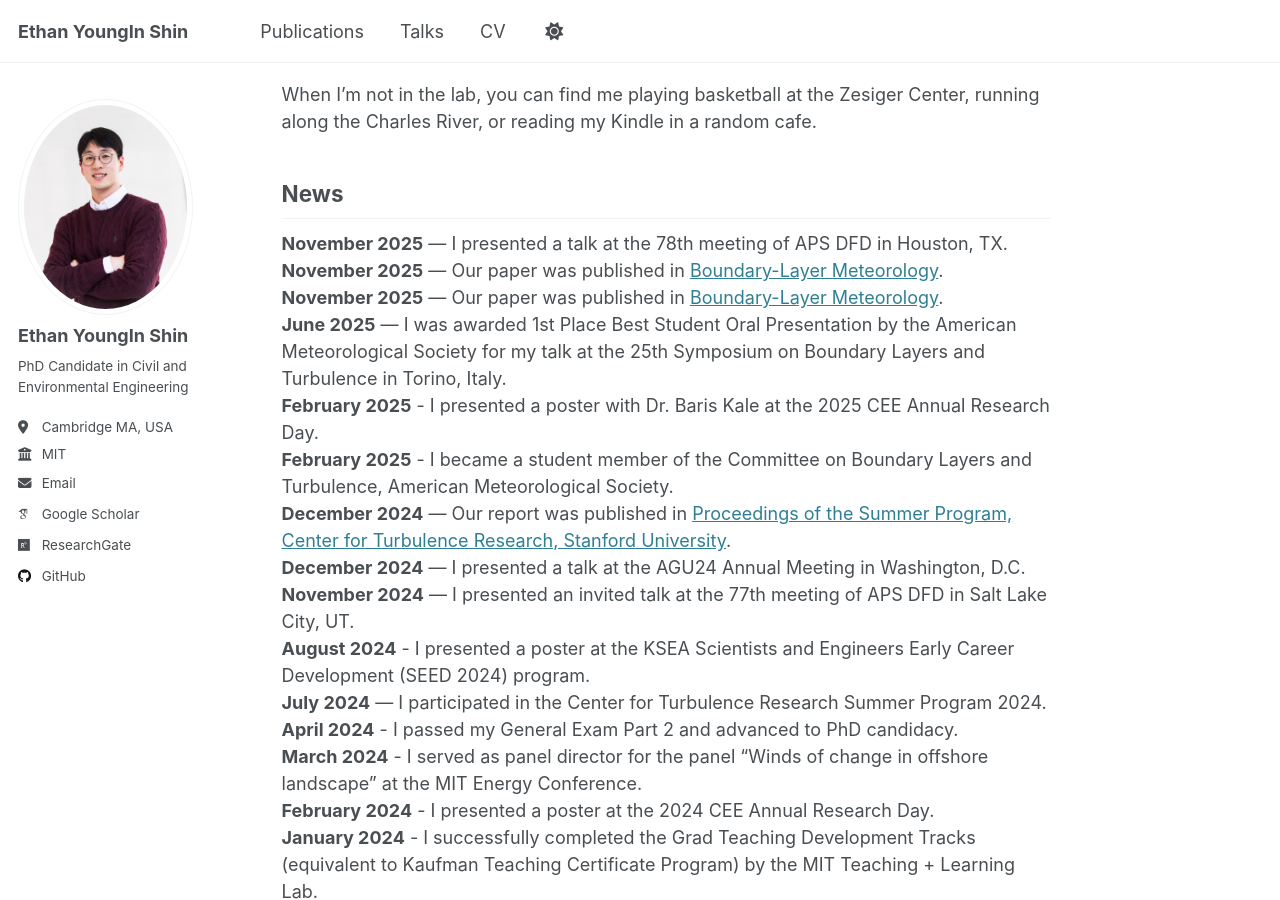
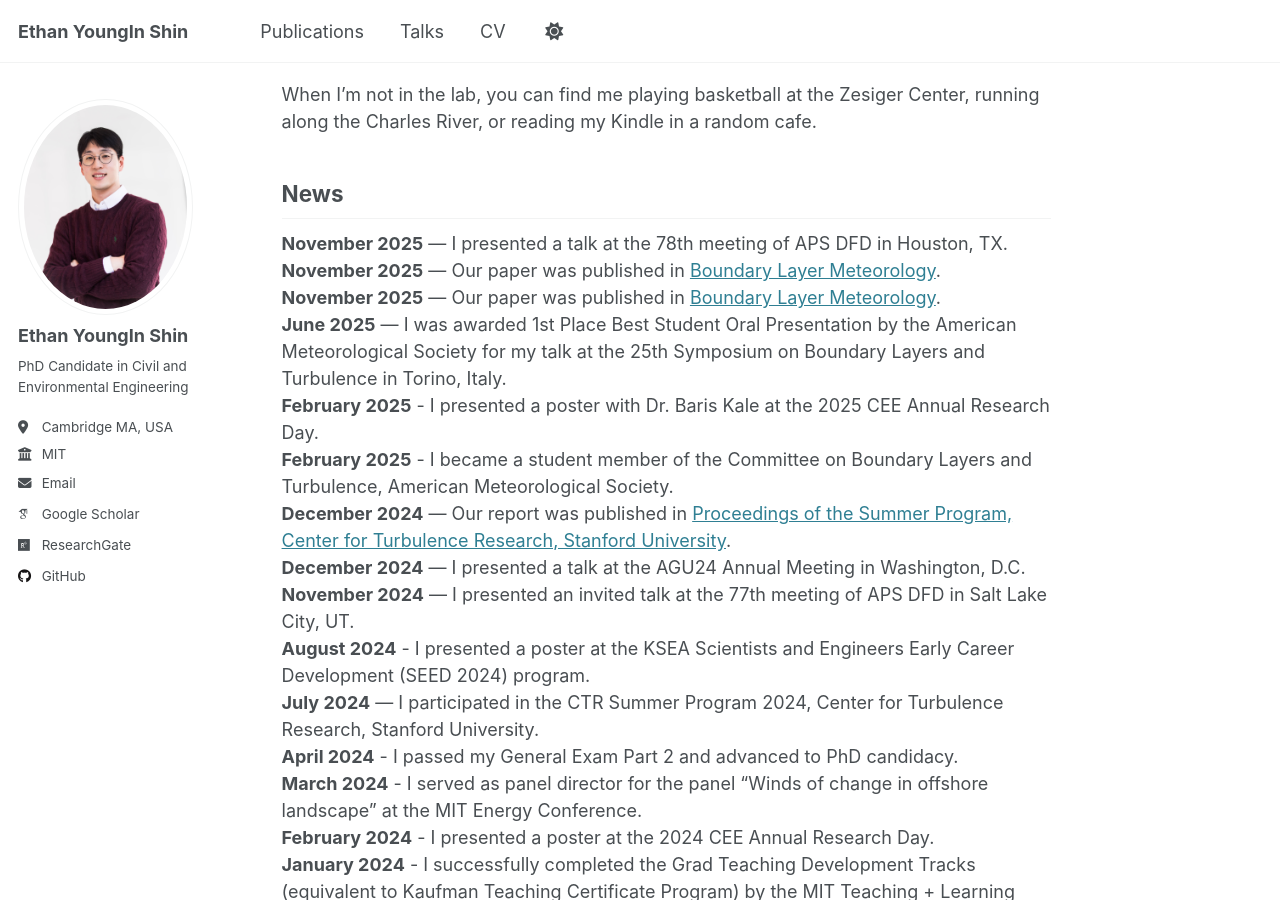
Before and after one commit to duddlshin/duddlshin.github.io, a Jekyll site: the page built from _pages/about.md, in a window 1280 px wide and 900 px high, scrolled down 381 px. Built offline with Jekyll 4.4.1, drawn with Linux system fonts in a browser that asks for light colours; some web fonts are replaced.

Commit message:
Correct journal title

```diff
--- a/_pages/about.md
+++ b/_pages/about.md
@@ -22,8 +22,8 @@ When I'm not in the lab, you can find me playing basketball at the Zesiger Cente
 ## **News**
 
 **November 2025** — I presented a talk at the 78th meeting of APS DFD in Houston, TX.<br>
-**November 2025** — Our paper was published in [Boundary-Layer Meteorology](https://doi.org/10.1007/s10546-025-00945-6).<br>
-**November 2025** — Our paper was published in [Boundary-Layer Meteorology](https://doi.org/10.1007/s10546-025-00934-9).<br>
+**November 2025** — Our paper was published in [Boundary Layer Meteorology](https://doi.org/10.1007/s10546-025-00945-6).<br>
+**November 2025** — Our paper was published in [Boundary Layer Meteorology](https://doi.org/10.1007/s10546-025-00934-9).<br>
 **June 2025** — I was awarded 1st Place Best Student Oral Presentation by the American Meteorological Society for my talk at the 25th Symposium on Boundary Layers and Turbulence in Torino, Italy.<br>
 **February 2025** - I presented a poster with Dr. Baris Kale at the 2025 CEE Annual Research Day.<br>
 **February 2025** - I became a student member of the Committee on Boundary Layers and Turbulence, American Meteorological Society.<br>
@@ -31,7 +31,7 @@ When I'm not in the lab, you can find me playing basketball at the Zesiger Cente
 **December 2024** — I presented a talk at the AGU24 Annual Meeting in Washington, D.C.<br>
 **November 2024** — I presented an invited talk at the 77th meeting of APS DFD in Salt Lake City, UT.<br>
 **August 2024** - I presented a poster at the KSEA Scientists and Engineers Early Career Development (SEED 2024) program.<br>
-**July 2024** — I participated in the Center for Turbulence Research Summer Program 2024.<br>
+**July 2024** — I participated in the CTR Summer Program 2024, Center for Turbulence Research, Stanford University.<br>
 **April 2024** - I passed my General Exam Part 2 and advanced to PhD candidacy.<br>
 **March 2024** - I served as panel director for the panel "Winds of change in offshore landscape" at the MIT Energy Conference.<br>
 **February 2024** - I presented a poster at the 2024 CEE Annual Research Day.<br>
```
